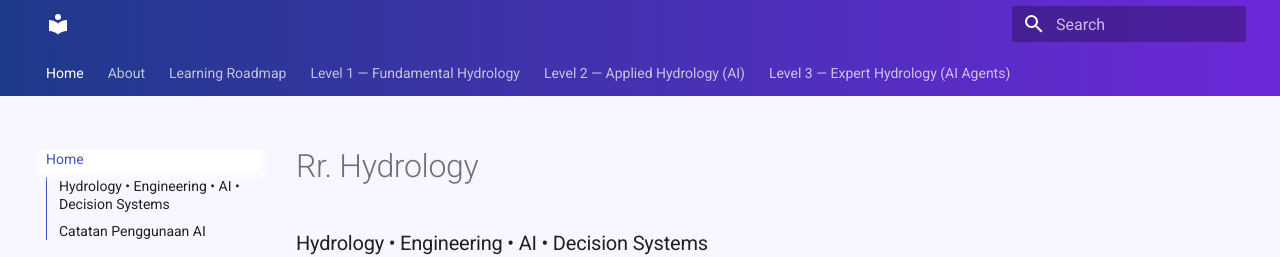
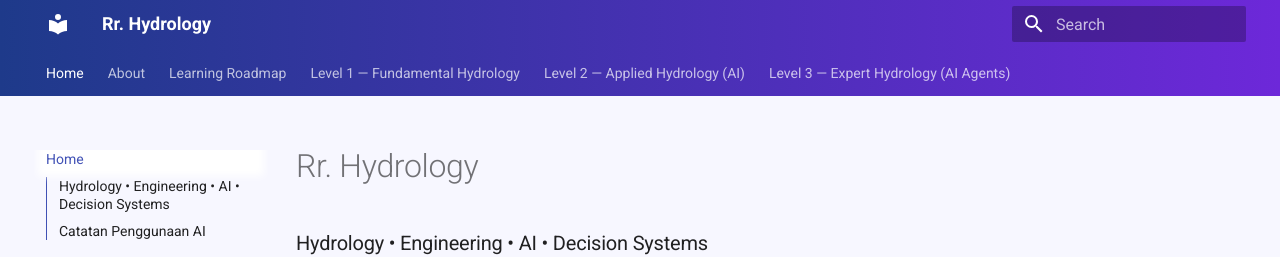
Before and after one commit to rintis-code/rr-hydrology, an MkDocs documentation site: the page built from docs/index.md, in a window 1280 px wide. Shown: the top 257 px of the page. Built offline with MkDocs 1.6.1 and Material for MkDocs 9.7.7, drawn with Linux system fonts in a browser that asks for light colours.

Commit message:
Update mkdocs.yml

```diff
--- a/mkdocs.yml
+++ b/mkdocs.yml
@@ -1,4 +1,4 @@
-
+site_name: Rr. Hydrology
 site_description: Web-based Hydrology Learning Hub – Engineering, AI, and Decision Systems
 site_url: https://rintis-code.github.io/rr-hydrology/
 
```
